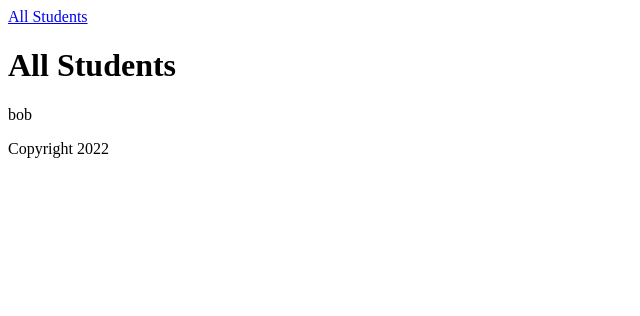
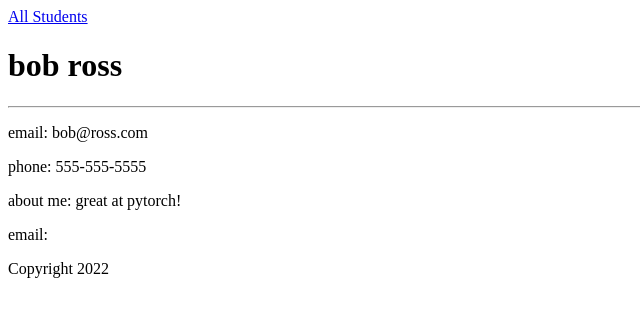
Before and after one commit to justinmmorgan21/online-resumes-public, a React (Vite) app: page /students/1 in a window 1280 px wide. Shown: the top 316 px of the page, without its empty margins (0-640 px from the left). Built offline with nearby package versions, Linux system fonts and the light colour scheme.

Commit message:
minor update to StudentShow and rename StudentPage to StudentIndexPage

```diff
--- a/src/App.jsx
+++ b/src/App.jsx
@@ -1,7 +1,7 @@
 import { createBrowserRouter, RouterProvider, Outlet } from "react-router-dom";
 import axios from 'axios';
 import { Header } from "./Header";
-import { HomePage } from "./HomePage";
+// import { HomePage } from "./HomePage";
 import { StudentsIndexPage } from "./StudentsIndexPage";
 import { StudentsShowPage } from "./StudentsShowPage";
 import { Footer } from "./Footer";
@@ -17,18 +17,39 @@ const router = createBrowserRouter([
       </div>
     ),
     children: [
+      // {
+      //   path: "/",
+      //   element: <HomePage />,
+      // },
       {
         path: "/",
-        element: <HomePage />,
-      },
-      {
-        path: "/students",
         element: <StudentsIndexPage />,
         loader: ()=>
           [
             {
               //dummy data goes here
               first_name: "bob",
+              last_name: "ross",
+              contact_email: "bob@ross.com",
+              phone_number: "555-555-5555"
+            },
+            {
+              //dummy data goes here
+              first_name: "chris",
+              last_name: "ross",
+              contact_email: "bob@ross.com",
+              phone_number: "555-555-5555"
+            },
+            {
+              //dummy data goes here
+              first_name: "debbie",
+              last_name: "ross",
+              contact_email: "bob@ross.com",
+              phone_number: "555-555-5555"
+            },
+            {
+              //dummy data goes here
+              first_name: "julia",
               last_name: "ross",
               contact_email: "bob@ross.com",
               phone_number: "555-555-5555"
--- a/src/StudentsPage.jsx
+++ b/src/StudentsIndexPage.jsx
@@ -1,5 +1,5 @@
 import { useLoaderData } from "react-router-dom"
-export function StudentsPage() {
+export function StudentsIndexPage() {
 
   const students = useLoaderData();
 
--- a/src/StudentsShowPage.jsx
+++ b/src/StudentsShowPage.jsx
@@ -1,14 +1,19 @@
 import { useLoaderData } from "react-router-dom"
 export function StudentsShowPage() {
 
-  const students = useLoaderData();
+  const student = useLoaderData()[0];
 
-  console.log(students);
+  console.log(student);
 
   return (
     <main>
-      <h1>All Students</h1>
-      <p>{students[0].first_name}</p>
+      <h1>{student.first_name} {student.last_name}</h1>
+      <hr />
+      <p>email: {student.contact_email}</p>
+      <p>phone: {student.phone_number}</p>
+      <p>about me: {student.short_bio}</p>
+      <p>email: {student.email}</p>
+
     </main>
   )
 }
```
